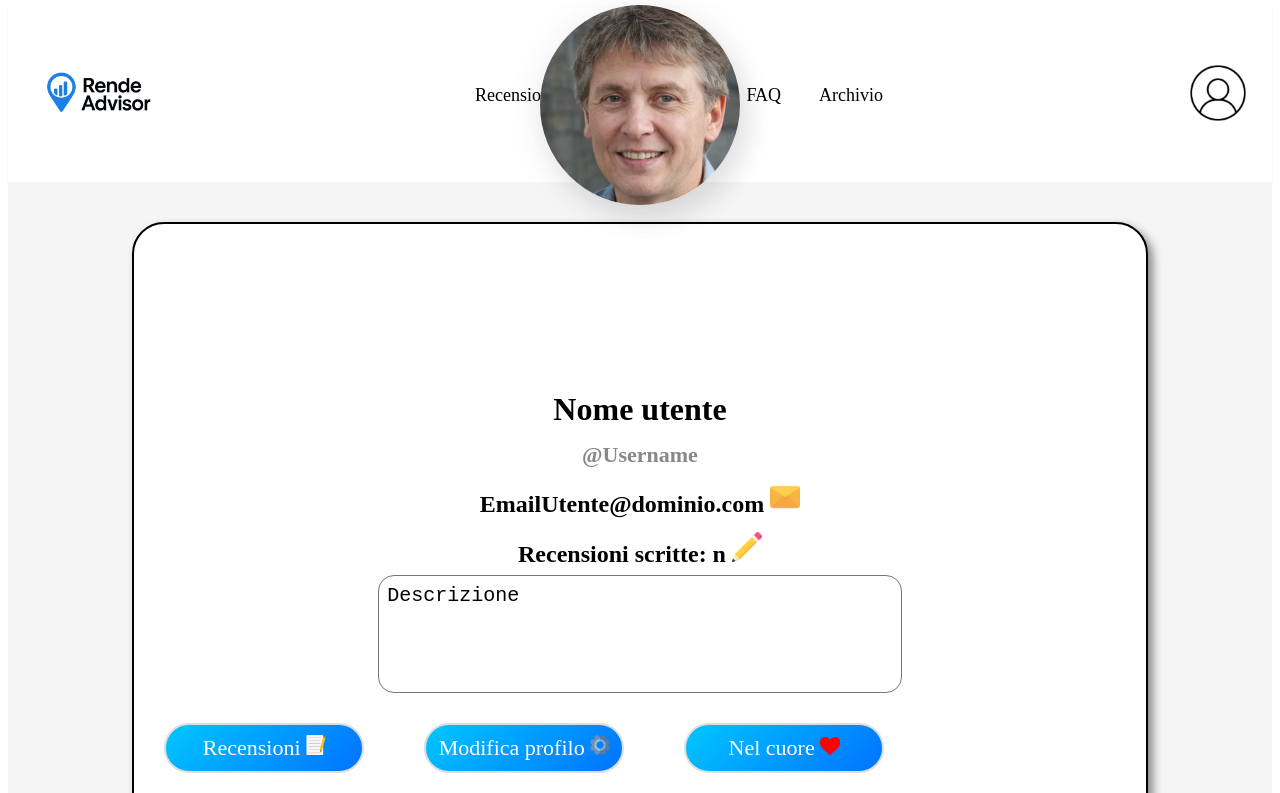
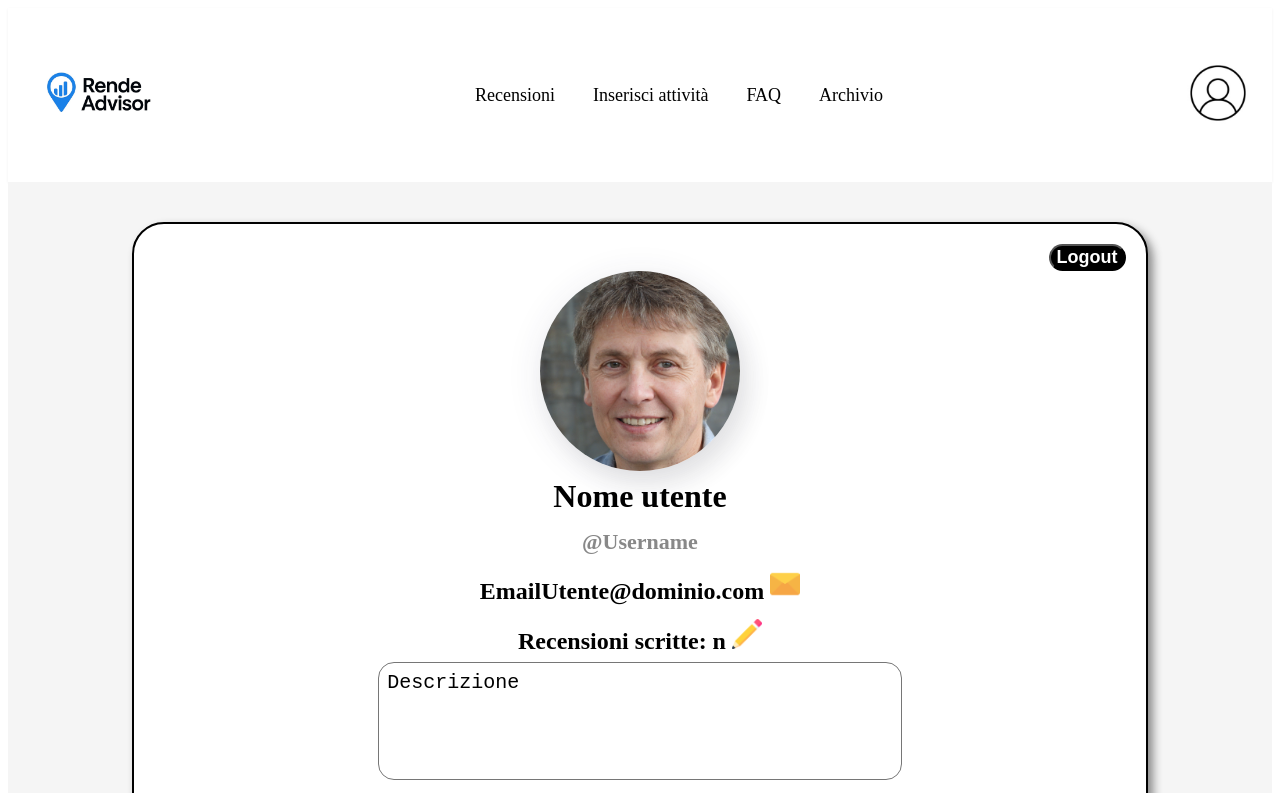
Before and after one commit to GianlucaFanello/Progetto-Web-Application-RendeAdvisor, an Angular app in the folder prova/: page /profilo in a window 1280 px wide. Shown: the top 793 px of the page. Built offline with nearby package versions, Linux system fonts and the light colour scheme.

Commit message:
Inserito logout nel profilo e aggiustata foto

```diff
--- a/prova/src/app/profilo-utente/profilo-utente.css
+++ b/prova/src/app/profilo-utente/profilo-utente.css
@@ -8,25 +8,35 @@
 }
 
 #principale{
-  padding-top: 160px;
-  padding-bottom: 40px;
   display: flex;
   flex-direction: column;
   align-items: center;
   width: 80%;
-  background-color: aquamarine;
   border: solid 2px black;
   border-radius: 2rem;
   background-color: white;
   box-shadow: 5px 5px 10px #888888;
   gap: 0px;
 }
+#principale > button {
+  align-self: flex-end;
+  margin-top: 20px;
+  margin-right: 20px;
+}
+
+#principale2{
+  padding-bottom: 40px;
+  display: flex;
+  flex-direction: column;
+  align-items: center;
+  width: 100%;
+  gap: 0;
+}
 
 #fotoUtente{
   border-radius: 50%;
   box-shadow: 0px 5px 35px rgba(50,50,93,0.1), 10px 15px 25px rgba(0,0,0,0.07);
-  position: absolute;
-  top: 5px;
+  align-self: center;
   transition: width 0.2s;
 }
 
@@ -45,6 +55,14 @@
 
 #secondario{
   padding-top: 20px;
+}
+
+@media (max-width: 1015px) {
+  #secondario {
+    display: flex;
+    flex-direction: column;
+    align-items: center;
+  }
 }
 
 .button{
@@ -76,3 +94,16 @@ button:hover {
 h1, h2, h3{
   margin: 7px;
 }
+
+#logoutButton{
+  font-size: 18px;
+  background: black;
+  color: white;
+  border-radius: 50px;
+}
+
+#logoutButton:hover {
+  font-size: 20px;
+  width: 100px;
+  height: 40px;
+}
--- a/prova/src/app/profilo-utente/profilo-utente.html
+++ b/prova/src/app/profilo-utente/profilo-utente.html
@@ -1,5 +1,7 @@
 <div id="body">
   <div id="principale">
+    <button id="logoutButton"><b>Logout</b></button>
+    <div id="principale2">
     <img id="fotoUtente" src="../../assets/paolo rossi.jpg" width="200px">
     <h1>Nome utente</h1>
     <h3 id="username">@Username</h3>
@@ -12,5 +14,6 @@
       <button class="button">Nel cuore <img src="../../assets/Cuore pieno.png" width="20px"></button>
       <button class="button">Strutture <img src="../../assets/palazzi.png" width="20px"></button>
     </div>
+    </div>
   </div>
 </div>
```
